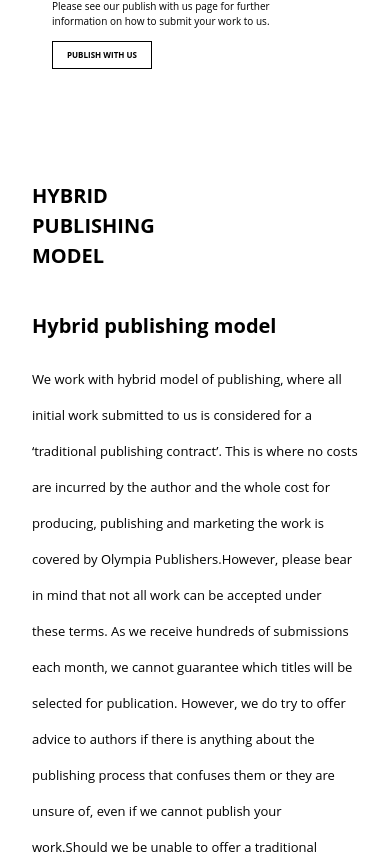
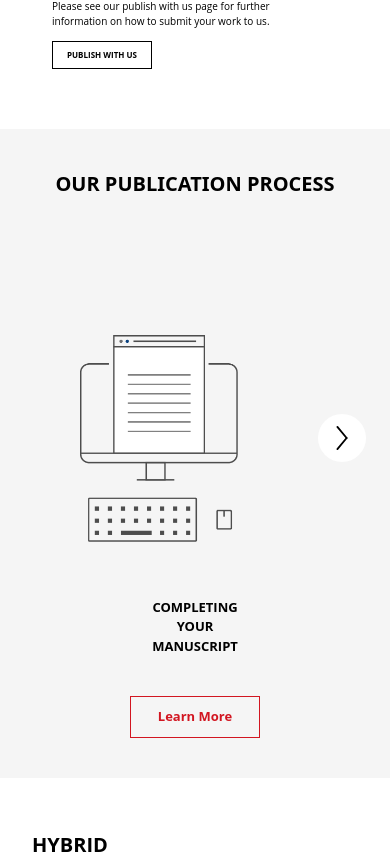
Before and after one commit to Hadees621/Olympia-USA, a Next.js app: page /about in a window 390 px wide. Shown: the part 1998-2852 px from the top of the page. Built offline with nearby package versions, Linux system fonts and the light colour scheme.

Commit message:
refractor: sm about

```diff
--- a/src/components/about/LastLgSection.js
+++ b/src/components/about/LastLgSection.js
@@ -7,7 +7,7 @@ const { section1, section2, section3, section4 } = publishing;
 
 const PublishingJourney = () => {
   return (
-    <div className="flex flex-col my-20 lg:max-w-[800px] xl:max-w-[1000px] 2xl:max-w-[1400px] mx-auto">
+    <div className="lg:flex flex-col my-20 lg:max-w-[800px] xl:max-w-[1000px] 2xl:max-w-[1400px] mx-auto hidden">
       {/* Section 1 */}
       <div className="flex flex-col lg:flex-row">
         <div className="flex-1">
--- a/src/components/about/SmSections.js
+++ b/src/components/about/SmSections.js
@@ -13,41 +13,36 @@ const SmSections = () => {
     socialResponsibility,
     publishingJourneys,
     authorHub,
+    hybrid,
+    location,
   } = SectionsData;
 
   return (
     <div>
+      <ImageSlider
+        title={publications.title}
+        images={sliderData}
+        imageClass="w-[270px] max-h-[250px] px-14"
+        flag={"true"}
+      />
+
       <div className="mx-5 font-open-sans p-3 lg:max-w-[470px] xl:max-w-[600px] 2xl:max-w-[800px] lg:mx-auto">
         <p className="font-bold text-[20px] mt-10 lg:hidden">
           HYBRID <br className="lg:hidden" /> PUBLISHING{" "}
           <br className="lg:hidden" /> MODEL
         </p>
-        <p className="font-bold text-[20px] xl:text-[23px] 2xl:text-[26px] mt-10">
-          Hybrid publishing model
+        <p className="font-bold text-[20px] xl:text-[23px] 2xl:text-[26px] mt-10 hidden lg:block">
+          {hybrid.title}
         </p>
         <div className="text-[13px] xl:text-[13px] 2xl:text-[17px] space-y-4 leading-9 lg:leading-7 xl:leading-9 2xl:leading-10 lg:font-droid-sans lg:space-y-4 ">
           <p className="mt-5">
-            We work with hybrid model of publishing, where all initial work
-            submitted to us is considered for a ‘traditional publishing
-            contract’. This is where no costs are incurred by the author and the
-            whole cost for producing, publishing and marketing the work is
-            covered by Olympia Publishers.
+            {hybrid.para}
             <br className="hidden lg:block" />
             <br className="hidden lg:block" />
-            However, please bear in mind that not all work can be accepted under
-            these terms. As we receive hundreds of submissions each month, we
-            cannot guarantee which titles will be selected for publication.
-            However, we do try to offer advice to authors if there is anything
-            about the publishing process that confuses them or they are unsure
-            of, even if we cannot publish your work.
+            {hybrid.para2}
             <br className="hidden lg:block" />
             <br className="hidden lg:block" />
-            Should we be unable to offer a traditional contract, but we feel the
-            work has potential an alternative offer may be made. This offer is
-            known as a ‘partnership contract’ and is based on a contribution, to
-            be paid by the author, to cover the initial production and printing
-            cost of the book. For more information on the hybrid business model,
-            please read this informative article{" "}
+            {hybrid.para3}
             <a className="lg:underline lg:font-semibold ">
               {" "}
               hybrid publishing model.{" "}
@@ -59,7 +54,7 @@ const SmSections = () => {
           </p>
         </div>
 
-        <div className="relative overflow-hidden w-full my-10 pt-[56.25%] ">
+        <div className="relative overflow-hidden w-full my-10 pt-[56.25%] hidden lg:block ">
           {" "}
           <iframe
             className="absolute top-0 left-0 w-full h-full"
@@ -72,13 +67,21 @@ const SmSections = () => {
           ></iframe>
         </div>
       </div>
+
       <div className="bg-[#F5F3F2] p-5 grid items-center justify-center space-y-4 py-10 m-5 lg:hidden">
+        <h2 className="font-bold text-[20px] text-center font-open-sans">
+          {location.title}
+        </h2>
+        <p className="text-center text-[14px] font-open-sans">
+          {location.para}
+        </p>
         <div className="grid items-center justify-center w-full">
           {locations.map((location, index) => (
             <LocationCard key={index} {...location} />
           ))}
         </div>
       </div>
+
       <div className="mx-5 font-open-sans p-3 lg:hidden">
         <p className="font-bold text-[20px] mt-10">
           BUMBLEBEE <br />
@@ -94,29 +97,50 @@ const SmSections = () => {
           </p>
         </div>
       </div>
+
       <YouTubeVideo />
-      <ImageSlider
-        title={publications.title}
-        images={sliderData}
-        imageClass="w-[270px] max-h-[250px] px-14"
-        flag={"true"}
+      <div className="bg-[#F8F6F4] p-5 space-y-3 lg:hidden">
+        <h3 className="text-[20px] font-open-sans font-extrabold">
+          Discover Bumblebee Books
+        </h3>
+        <h2 className="font-courier-prime text-[20px] font-medium tracking-tighter">
+          The home of children’s literature
+        </h2>
+        <Button
+          title={"View Bumblebee books"}
+          color={"transparent"}
+          width={"w-[180px] text-[12px] font-bold"}
         />
+      </div>
+
       <div className="m-5 mt-28 font-open-sans p-3 lg:hidden">
+        <img
+          src="/assests/about/Asset 1.png"
+          alt="asset"
+          className="w-full md:w-[60%] mx-auto"
+        />
+        <div className="text-[13px] space-y-4 leading-9 lg:leading-7 lg:font-droid-sans lg:space-y-4 md:mx-32">
           <p className="font-bold text-[30px] mt-10">{authorSays.title}</p>
-        <p className="mt-5 font-open-sans">{authorSays.quote}</p>
+          <p className="mt-5">{authorSays.quote}</p>
           <Button
             title={authorSays.buttonText}
             color={"transparent"}
             width={"w-[210px] text-[15px] font-semibold"}
           />
         </div>
-      <div className="bg-[#F8F6F4] p-5 space-y-3 lg:hidden">
-        <h3 className="text-[20px] font-open-sans font-extrabold">
+      </div>
+
+      <div className="m-5 mt-28 font-open-sans p-3 lg:hidden">
+        <div className="text-[13px] space-y-4 leading-9 lg:leading-7 lg:font-droid-sans lg:space-y-4 md:mx-32">
+          <img
+            src="/assests/about/Asset 2.png"
+            alt="asset"
+            className="w-full md:w-[60%] mx-auto"
+          />
+          <p className="font-bold text-[30px] mt-10 leading-[30px]">
             {socialResponsibility.title}
-        </h3>
-        <p className="text-[14px] font-open-sans">
-          {socialResponsibility.description}
           </p>
+          <p className="mt-5">{socialResponsibility.description}</p>
           <Button
             title="Learn more"
             color="transparent"
@@ -124,9 +148,16 @@ const SmSections = () => {
             link={socialResponsibility.learnMoreLink}
           />
         </div>
+      </div>
 
       <div className="m-5 mt-28 font-open-sans p-3 lg:hidden">
-        <p className="font-bold text-[30px] mt-10">
+        <img
+          src="/assests/about/Asset 3.png"
+          alt="asset"
+          className="w-full md:w-[60%] mx-auto"
+        />
+        <div className="text-[13px] space-y-4 leading-9 lg:leading-7 lg:font-droid-sans lg:space-y-4 md:mx-32">
+          <p className="font-bold text-[30px] mt-10 text-buttonred leading-[30px]">
             {publishingJourneys.title}
           </p>
           <p className="mt-5">{publishingJourneys.description}</p>
@@ -137,9 +168,17 @@ const SmSections = () => {
             link={publishingJourneys.submitLink}
           />
         </div>
+      </div>
 
-      <div className="m-5 mt-28 font-open-sans p-3 lg:hidden">
-        <p className="font-bold text-[30px] mt-10">{authorHub.title}</p>
+      <div>
+        <img
+          src="/assests/about/Asset 4.png"
+          alt="asset"
+          className="w-full md:w-[60%] mx-auto mt-28"
+        />
+        <div className="m-5 font-open-sans p-3">
+          <div className="text-[13px] space-y-4 leading-9 lg:leading-7 lg:font-droid-sans lg:space-y-4 mx-10">
+            <img src="/assests/about/Asset 5.png" alt="asset" className="m-6" />
             <p className="mt-5">{authorHub.description}</p>
             <Button
               title="Explore"
@@ -149,167 +188,9 @@ const SmSections = () => {
             />
           </div>
         </div>
+      </div>
+    </div>
   );
 };
 
 export default SmSections;
-
-// import React from "react";
-// import Button from "../common/Button";
-// import YouTubeVideo from "./YoutubeVideo";
-// import LocationCard from "./LocationCard";
-// import ImageSlider from "../submit-online/ImageSlider";
-// import { locations, sliderData } from "@/utils/about/utils";
-
-// const SmSections = () => {
-//   return (
-//     <div>
-//       {" "}
-//       <ImageSlider
-//         title="OUR PUBLICATION PROCESS"
-//         images={sliderData}
-//         imageClass="w-[270px] max-h-[250px] px-14 lg:hidden"
-//         flag={"true"}
-//       />
-//       <div className="bg-[#F5F3F2] p-5 grid items-center justify-center space-y-4 py-10 m-5 lg:hidden">
-//         <h2 className="font-bold text-[20px] text-center font-open-sans">
-//           OLYMPIA LOCATIONS
-//         </h2>
-//         <p className="text-center text-[14px] font-open-sans">
-//           2018 marked the start of our global journey. Join our global family of
-//           authors and book lovers.
-//         </p>
-//         <div className="grid items-center justify-center w-full">
-//           {locations.map((location, index) => (
-//             <LocationCard key={index} {...location} />
-//           ))}
-//         </div>
-//       </div>
-//       <div className="mx-5 font-open-sans p-3 lg:hidden">
-//         <p className="font-bold text-[20px] mt-10">
-//           BUMBLEBEE <br />
-//           BOOKS
-//         </p>
-//         <div className="text-[13px] space-y-4 leading-9 lg:leading-7 lg:font-droid-sans lg:space-y-4">
-//           <p className="mt-5">
-//             Bumblebee Books is an imprint of Olympia Publishers. Children’s
-//             books are at the heart of Olympia Publishers. For over a decade we
-//             have been publishing exciting children’s books that are loved by our
-//             young readers from around the world. From adventure to fantasy,
-//             non-fiction to rhyme, you won’t Bee-lieve the range of books we
-//             have! Our aim is to help children discover a magical world through
-//             storytelling. Stories with beautiful illustrations that inspire,
-//             educate, and entertain young readers. From young minds to older
-//             children, there is a book for everyone.
-//           </p>
-//           <p>
-//             See some of our{" "}
-//             <a className="underline"> latest Bumblebee Books. </a>
-//           </p>
-//         </div>
-//       </div>
-//       <YouTubeVideo />
-//       <div className="bg-[#F8F6F4] p-5 space-y-3 lg:hidden">
-//         <h3 className="text-[20px] font-open-sans font-extrabold">
-//           Discover Bumblebee Books
-//         </h3>
-//         <h2 className="font-courier-prime text-[20px] font-medium tracking-tighter">
-//           The home of children’s literature
-//         </h2>
-//         <Button
-//           title={"View Bumblebee books"}
-//           color={"transparent"}
-//           width={"w-[180px] text-[12px] font-bold"}
-//         />
-//       </div>
-//       <div className="m-5 mt-28 font-open-sans p-3 lg:hidden">
-//         <img
-//           src="/assests/about/Asset 1.png"
-//           alt="asset"
-//           className="w-full md:w-[60%] mx-auto"
-//         />
-//         <div className="text-[13px] space-y-4 leading-9 lg:leading-7 lg:font-droid-sans lg:space-y-4 md:mx-32">
-//           <p className="font-bold text-[30px] mt-10">
-//             SEE WHAT OUR AUTHORS ARE SAYING
-//           </p>
-//           <p className="mt-5">
-//             "Olympia Publishers provide tremendous opportunities for first time
-//             writers and help them develop their writing skills. It will not be
-//             surprising if Olympia Publishers becomes the most favoured
-//             publishing destination of writers in a few years."
-//           </p>
-//           <Button
-//             title={"View author experiences"}
-//             color={"transparent"}
-//             width={"w-[210px] text-[15px] font-semibold"}
-//           />
-//         </div>
-//       </div>
-//       <div className="m-5 mt-28 font-open-sans p-3 lg:hidden">
-//         <div className="text-[13px] space-y-4 leading-9 lg:leading-7 lg:font-droid-sans lg:space-y-4 md:mx-32">
-//           <img
-//             src="/assests/about/Asset 2.png"
-//             alt="asset"
-//             className="w-full md:w-[60%] mx-auto"
-//           />
-//           <p className="font-bold text-[30px] mt-10 leading-[30px]">
-//             CORPORATE SOCIAL RESPONSIBILITIES
-//           </p>
-//           <p className="mt-5">
-//             We pride ourselves on being an independent publisher, working in a
-//             sustainable way and spreading the joy of reading with an
-//             environment-friendly approach.
-//           </p>
-//           <Button
-//             title={"Learn more"}
-//             color={"transparent"}
-//             width={"w-[110px] text-[14px] font-semibold"}
-//           />
-//         </div>
-//       </div>
-//       <div className="m-5 mt-28 font-open-sans p-3 lg:hidden">
-//         <img
-//           src="/assests/about/Asset 3.png"
-//           alt="asset"
-//           className="w-full md:w-[60%] mx-auto"
-//         />
-//         <div className="text-[13px] space-y-4 leading-9 lg:leading-7 lg:font-droid-sans lg:space-y-4 md:mx-32">
-//           <p className="font-bold text-[30px] mt-10 text-buttonred leading-[30px]">
-//             START YOUR PUBLISHING JOURNEY WITH US
-//           </p>
-//           <p className="mt-5">
-//             Olympia Publishers are now accepting submissions across various
-//             genres. If you have written a story, submit your manuscript for us
-//             to review.
-//           </p>
-//           <Button
-//             title={"Submit online"}
-//             color={"red"}
-//             width={"w-[170px] text-[14px] font-semibold"}
-//           />
-//         </div>
-//       </div>
-//       <div className="m-5 mt-28 font-open-sans p-3 lg:hidden">
-//         <img
-//           src="/assests/about/Asset 4.png"
-//           alt="asset"
-//           className="w-full md:w-[60%] mx-auto"
-//         />
-//         <div className="text-[13px] space-y-4 leading-9 lg:leading-7 lg:font-droid-sans lg:space-y-4 mx-10">
-//           <img src="/assests/about/Asset 5.png" alt="asset" className="m-6" />
-//           <p className="mt-5">
-//             Welcome to Olympia Author Hub, helping you to become a successful
-//             author. Dedicated to all the authors around the world.
-//           </p>
-//           <Button
-//             title={"Explore"}
-//             color={"transparent"}
-//             width={"w-[110px] text-[14px] font-semibold"}
-//           />
-//         </div>
-//       </div>
-//     </div>
-//   );
-// };
-
-// export default SmSections;
--- a/src/utils/about/SectionsData.json
+++ b/src/utils/about/SectionsData.json
@@ -49,6 +49,21 @@
       "buttonTitle": "EXPLORE"
     }
   },
+  "hybrid": {
+    "title": "Hybrid publishing model",
+    "para": "We work with a hybrid model of publishing, where all initial work submitted to us is considered for a ‘traditional publishing contract’. This is where no costs are incurred by the author, and the entire cost for producing, publishing, and marketing the work is covered by Olympia Publishers.",
+    "para2": "However, please bear in mind that not all work can be accepted under these terms. As we receive hundreds of submissions each month, we cannot guarantee which titles will be selected for publication. However, we do try to offer advice to authors if there is anything about the publishing process that confuses them or they are unsure of, even if we cannot publish your work.",
+    "para3": "Should we be unable to offer a traditional contract, but we feel the work has potential, an alternative offer may be made. This offer is known as a ‘partnership contract’ and is based on a contribution, to be paid by the author, to cover the initial production and printing cost of the book. For more information on the hybrid business model, please read this informative article."
+  },
+  "location": {
+    "title": " OLYMPIA LOCATIONS",
+    "para": "2018 marked the start of our global journey. Join our global family of authors and book lovers."
+  },
+  "bumblebeeBooks": {
+    "intro": "BUMBLEBEE BOOKS",
+    "description": "Bumblebee Books is an imprint of Olympia Publishers. Children’s books are at the heart of Olympia Publishers. For over a decade we\nhave been publishing exciting children’s books that are loved by our\nyoung readers from around the world. From adventure to fantasy,\nnon-fiction to rhyme, you won’t Bee-lieve the range of books we\nhave! Our aim is to help children discover a magical world through\nstorytelling. Stories with beautiful illustrations that inspire,\neducate, and entertain young readers. From young minds to older\nchildren, there is a book for everyone.",
+    "latestBooksLink": "/bumblebee-books"
+  },
   "publications": {
     "title": "OUR PUBLICATION PROCESS",
     "images": [
@@ -56,11 +71,6 @@
       "/assets/about/image2.jpg",
       "/assets/about/image3.jpg"
     ]
-  },
-  "bumblebeeBooks": {
-    "intro": "BUMBLEBEE BOOKS",
-    "description": "Bumblebee Books is an imprint of Olympia Publishers. Children’s books are at the heart of Olympia Publishers. For over a decade we\nhave been publishing exciting children’s books that are loved by our\nyoung readers from around the world. From adventure to fantasy,\nnon-fiction to rhyme, you won’t Bee-lieve the range of books we\nhave! Our aim is to help children discover a magical world through\nstorytelling. Stories with beautiful illustrations that inspire,\neducate, and entertain young readers. From young minds to older\nchildren, there is a book for everyone.",
-    "latestBooksLink": "/bumblebee-books"
   },
   "authorSays": {
     "title": "SEE WHAT OUR AUTHORS ARE SAYING",
@@ -78,8 +88,8 @@
     "submitLink": "/submit-manuscript"
   },
   "authorHub": {
-    "title": "Welcome to Olympia Author Hub",
-    "description": "Helping you to become a successful author. Dedicated to all the authors around the world.",
+    "title": "",
+    "description": "Welcome to Olympia Author Hub, Helping you to become a successful author. Dedicated to all the authors around the world.",
     "exploreLink": "/explore-author-hub"
   }
 }
```
Also changed, not shown: src/app/about/page.js (+1 -12 lines). Lines whose indentation alone changed are shown as unchanged.
